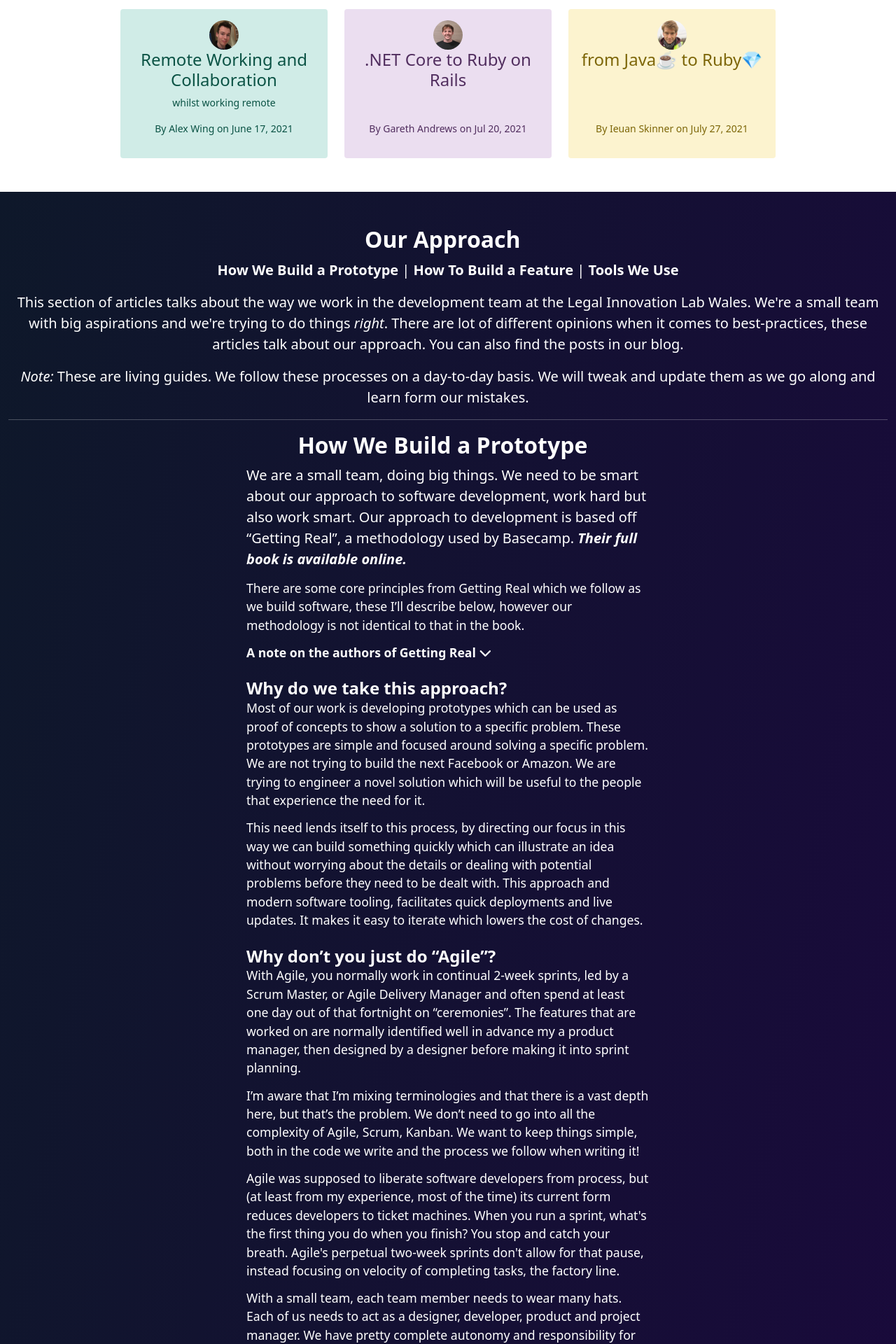
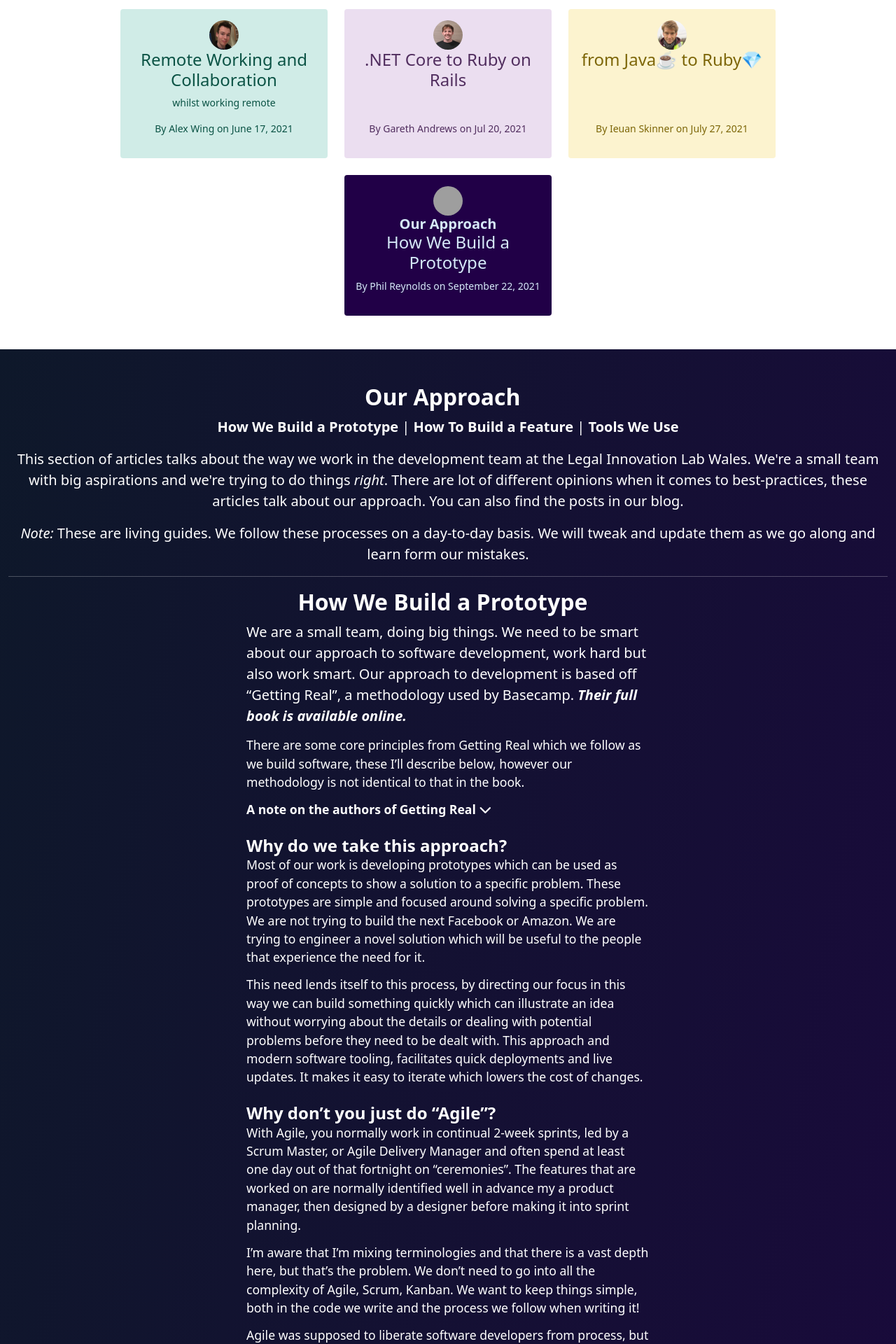
Before and after one commit to Legal-Innovation-Lab-Wales/dev-page, a Jekyll site: the page built from index.html, in a window 1280 px wide. Shown: the part 3848-5768 px from the top of the page at 70% size. Built offline with Jekyll 4.4.1, drawn with Linux system fonts in a browser that asks for light colours; nearby versions of some CDN libraries; grey boxes are pictures that could not be loaded.

Commit message:
add build a prototype to blog index

```diff
--- a/_data/blog-posts.yml
+++ b/_data/blog-posts.yml
@@ -124,3 +124,16 @@
   publish-date: July 27
   publish-year: 2021
   card-color: yellow
+
+- layout: blog
+  author: Phil
+  full-name: Phil Reynolds
+  category: Our Approach
+  short-title: build-a-prototype
+  full-title: How We Build a Prototype
+  file-type: html
+  publish-date: September 22
+  publish-year: 2021
+  tag: approach
+  order: 1
+  card-color: blue-dark
```
